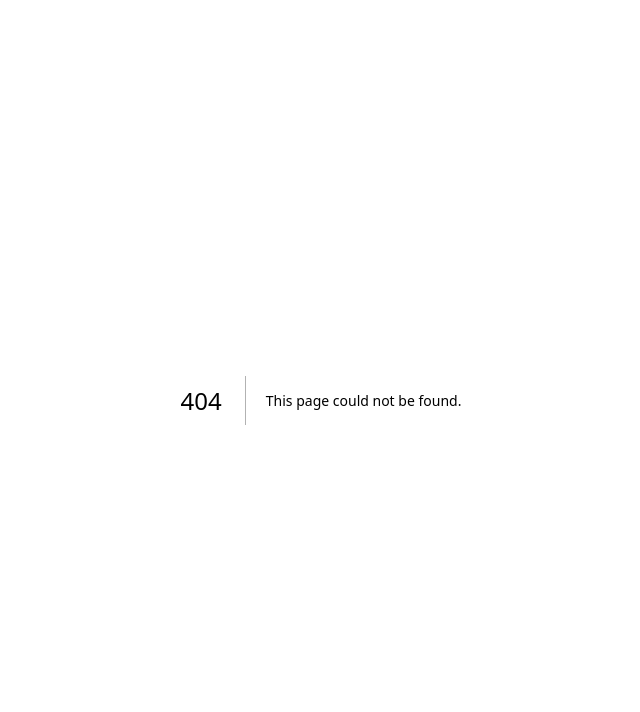
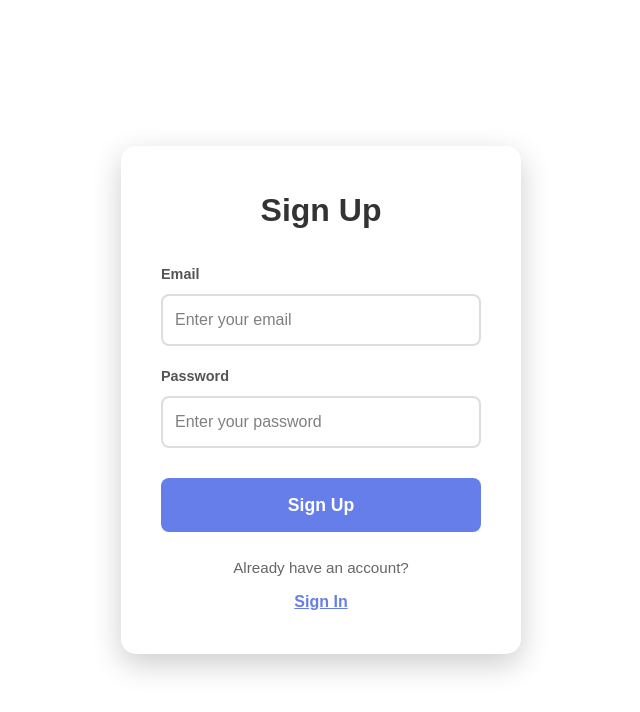
Before and after one commit to ChakornK/hackcamp-2025, a Next.js app: page /signup in a window 1280 px wide. Before the commit this address had no page. Shown: the top 712 px of the page, without its empty margins (319-959 px from the left). Built offline with nearby package versions, Linux system fonts and the light colour scheme.

Commit message:
added signup interface

```diff
--- a/src/app/page.jsx
+++ b/src/app/page.jsx
@@ -1,7 +1,9 @@
-import BarChartComponent from './components/chart';
+"use client"
+import React from 'react';
 import Streaks from './components/streaks';
 import StudyStats from './components/studystats';
 import Leaderboard from './components/leaderboard';
+import { useRouter } from 'next/navigation';
 
 const entries = [
   { date: '2025-11-09' },
@@ -11,6 +13,8 @@ const entries = [
   { date: '2025-11-14' },
   { date: '2025-11-15' }, // Today
 ];
+
+
 
 export default function Home() {
   const leaderboardData = [
@@ -31,13 +35,25 @@ export default function Home() {
       ],
     },
   ];
+  const router = useRouter();
 
+    const handleGoToSignup = () => {
+    router.push('/signup');
+  };
   return (
     <main className="bg-[#E5E7EB] p-8 min-h-screen">
+      <div className="flex justify-between items-center mb-6">
+        <h1 className="font-bold text-3xl">Study Dashboard</h1>
+        <button
+          onClick={handleGoToSignup}
+          className="bg-blue-600 hover:bg-blue-700 px-6 py-2 rounded-lg font-semibold text-white transition-colors"
+        >
+          Go to Sign Up
+        </button>
+      </div>
       <Streaks entries={entries}/>
       <StudyStats studyMinutes={120} averageStudyLength={30} />
       <Leaderboard leaderboards={leaderboardData} />
-      <BarChartComponent />
     </main>
   );
 }
--- /dev/null
+++ b/src/app/signup/page.jsx
@@ -0,0 +1,265 @@
+"use client";
+import React, { useState } from 'react';
+
+export default function AuthInterface() {
+  const [isSignUp, setIsSignUp] = useState(true);
+  const [email, setEmail] = useState('');
+  const [password, setPassword] = useState('');
+  const [message, setMessage] = useState('');
+  const [isAuthenticated, setIsAuthenticated] = useState(false);
+
+  const handleSubmit = () => {
+    if (!email || !password) {
+      setMessage('Please fill in all fields');
+      return;
+    }
+
+    if (isSignUp) {
+      setMessage(`Account created successfully for ${email}!`);
+    } else {
+      setMessage(`Signed in as ${email}!`);
+    }
+
+    // Simulate successful authentication
+    setTimeout(() => {
+      setIsAuthenticated(true);
+    }, 1000);
+  };
+
+  const handleLogout = () => {
+    setIsAuthenticated(false);
+    setEmail('');
+    setPassword('');
+    setMessage('');
+    setIsSignUp(false);
+  };
+
+  const toggleMode = () => {
+    setIsSignUp(!isSignUp);
+    setMessage('');
+    setEmail('');
+    setPassword('');
+  };
+
+  // Show main page when authenticated
+  if (isAuthenticated) {
+    return (
+      <div style={styles.mainContainer}>
+        <div style={styles.header}>
+          <h1 style={styles.mainTitle}>Welcome to Study Dashboard</h1>
+          <button onClick={handleLogout} style={styles.logoutButton}>
+            Logout
+          </button>
+        </div>
+        <div style={styles.mainContent}>
+          <div style={styles.welcomeCard}>
+            <h2 style={styles.welcomeTitle}>🎉 Successfully Logged In!</h2>
+            <p style={styles.welcomeText}>
+              You're now signed in as <strong>{email}</strong>
+            </p>
+            <p style={styles.infoText}>
+              This is where your main dashboard content would appear.
+              <br />
+              Import your Home component here to display the full dashboard.
+            </p>
+          </div>
+        </div>
+      </div>
+    );
+  }
+
+  // Show auth page when not authenticated
+  return (
+    <div style={styles.container}>
+      <div style={styles.card}>
+        <h2 style={styles.title}>{isSignUp ? 'Sign Up' : 'Sign In'}</h2>
+
+        <div style={styles.formContainer}>
+          <div style={styles.inputGroup}>
+            <label style={styles.label}>Email</label>
+            <input
+              type="email"
+              value={email}
+              onChange={(e) => setEmail(e.target.value)}
+              placeholder="Enter your email"
+              style={styles.input}
+            />
+          </div>
+
+          <div style={styles.inputGroup}>
+            <label style={styles.label}>Password</label>
+            <input
+              type="password"
+              value={password}
+              onChange={(e) => setPassword(e.target.value)}
+              placeholder="Enter your password"
+              style={styles.input}
+            />
+          </div>
+
+          <button onClick={handleSubmit} style={styles.submitButton}>
+            {isSignUp ? 'Sign Up' : 'Sign In'}
+          </button>
+        </div>
+
+        {message && (
+          <p style={styles.message}>{message}</p>
+        )}
+
+        <div style={styles.toggleContainer}>
+          <p style={styles.toggleText}>
+            {isSignUp ? 'Already have an account?' : "Don't have an account?"}
+          </p>
+          <button onClick={toggleMode} style={styles.toggleButton}>
+            {isSignUp ? 'Sign In' : 'Sign Up'}
+          </button>
+        </div>
+      </div>
+    </div>
+  );
+}
+
+const styles = {
+  container: {
+    display: 'flex',
+    justifyContent: 'center',
+    alignItems: 'center',
+    minHeight: '100vh',
+    fontFamily: 'Arial, sans-serif',
+  },
+  card: {
+    backgroundColor: 'white',
+    padding: '40px',
+    borderRadius: '15px',
+    boxShadow: '0 10px 30px rgba(0, 0, 0, 0.2)',
+    width: '100%',
+    maxWidth: '400px',
+  },
+  title: {
+    fontSize: '2rem',
+    fontWeight: 'bold',
+    textAlign: 'center',
+    marginBottom: '30px',
+    color: '#333',
+  },
+  formContainer: {
+    display: 'flex',
+    flexDirection: 'column',
+    gap: '20px',
+  },
+  inputGroup: {
+    display: 'flex',
+    flexDirection: 'column',
+    gap: '8px',
+  },
+  label: {
+    fontSize: '0.9rem',
+    fontWeight: '600',
+    color: '#555',
+  },
+  input: {
+    padding: '12px',
+    fontSize: '1rem',
+    border: '2px solid #ddd',
+    borderRadius: '8px',
+    outline: 'none',
+    transition: 'border-color 0.3s',
+  },
+  submitButton: {
+    padding: '14px',
+    fontSize: '1.1rem',
+    fontWeight: 'bold',
+    color: 'white',
+    backgroundColor: '#667eea',
+    border: 'none',
+    borderRadius: '8px',
+    cursor: 'pointer',
+    marginTop: '10px',
+    transition: 'background-color 0.3s',
+  },
+  message: {
+    marginTop: '20px',
+    padding: '12px',
+    backgroundColor: '#e8f5e9',
+    color: '#2e7d32',
+    borderRadius: '8px',
+    textAlign: 'center',
+    fontSize: '0.95rem',
+  },
+  toggleContainer: {
+    marginTop: '25px',
+    textAlign: 'center',
+  },
+  toggleText: {
+    color: '#666',
+    fontSize: '0.95rem',
+    marginBottom: '10px',
+  },
+  toggleButton: {
+    background: 'none',
+    border: 'none',
+    color: '#667eea',
+    fontSize: '1rem',
+    fontWeight: 'bold',
+    cursor: 'pointer',
+    textDecoration: 'underline',
+  },
+  mainContainer: {
+    minHeight: '100vh',
+    background: '#E5E7EB',
+    fontFamily: 'Arial, sans-serif',
+  },
+  header: {
+    display: 'flex',
+    justifyContent: 'space-between',
+    alignItems: 'center',
+    padding: '20px 40px',
+    backgroundColor: 'white',
+    boxShadow: '0 2px 4px rgba(0, 0, 0, 0.1)',
+  },
+  mainTitle: {
+    fontSize: '1.8rem',
+    fontWeight: 'bold',
+    color: '#333',
+  },
+  logoutButton: {
+    padding: '10px 24px',
+    fontSize: '1rem',
+    fontWeight: '600',
+    color: 'white',
+    backgroundColor: '#dc2626',
+    border: 'none',
+    borderRadius: '8px',
+    cursor: 'pointer',
+    transition: 'background-color 0.3s',
+  },
+  mainContent: {
+    padding: '40px',
+    display: 'flex',
+    justifyContent: 'center',
+    alignItems: 'center',
+  },
+  welcomeCard: {
+    backgroundColor: 'white',
+    padding: '50px',
+    borderRadius: '15px',
+    boxShadow: '0 4px 12px rgba(0, 0, 0, 0.1)',
+    textAlign: 'center',
+    maxWidth: '600px',
+  },
+  welcomeTitle: {
+    fontSize: '2.5rem',
+    color: '#333',
+    marginBottom: '20px',
+  },
+  welcomeText: {
+    fontSize: '1.2rem',
+    color: '#555',
+    marginBottom: '30px',
+  },
+  infoText: {
+    fontSize: '1rem',
+    color: '#666',
+    lineHeight: '1.6',
+  },
+};
```
